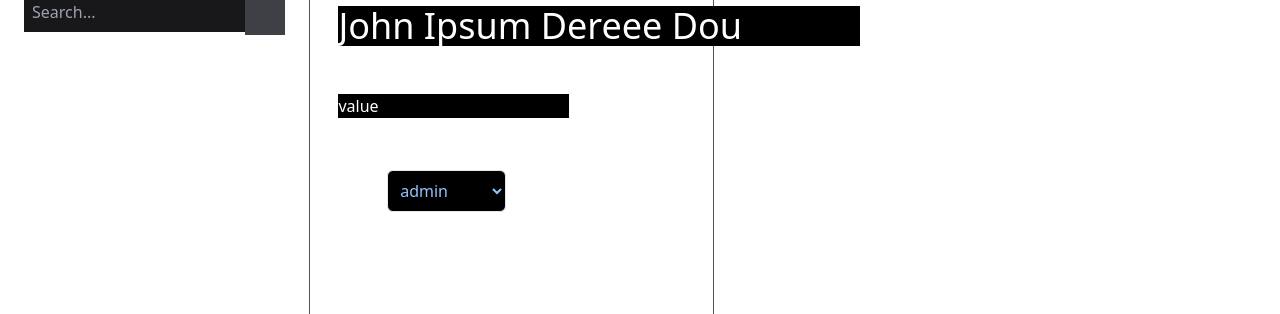
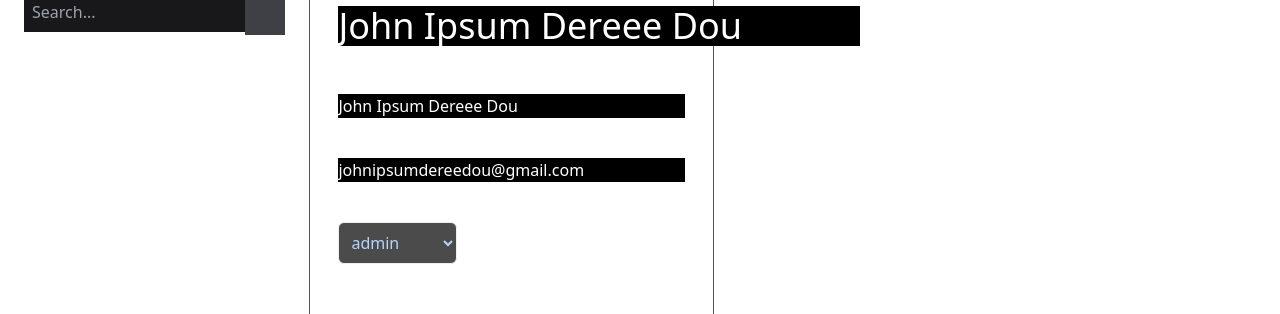
Before and after one commit to gitelam/zmonitor, a SvelteKit app: page /app/view_users in a window 1280 px wide. Shown: the part 140-454 px from the top of the page. Built offline with nearby package versions, Linux system fonts and the light colour scheme; some icons are missing.

Commit message:
Finish edit logic

```diff
--- a/src/lib/app/Navbar.svelte
+++ b/src/lib/app/Navbar.svelte
@@ -267,7 +267,7 @@
                 </a>
 
                 <!-- svelte-ignore a11y-missing-attribute -->
-                <button on:click={()=>go("/app/view_users")}>
+                <button on:click={()=>go("/auth/login")}>
                   <div class="flex item-list space-x-4 hover:bg-zinc-700 rounded-xl">
                     <div
                       class="flex body border-zinc-600 p-2 justify-center items-center h-full space-x-4"
--- a/src/routes/app/view_users/+page.svelte
+++ b/src/routes/app/view_users/+page.svelte
@@ -6,18 +6,40 @@
   import LinePlot from "../../../lib/charts/test/LinePlot.svelte";
   import * as d3 from "d3";
 
+  const user ={
+    "name": "John Ipsum Dereee Dou",
+    "email": "johnipsumdereedou@gmail.com",
+    "role": "admin",
+  };
+
+  let userJson = JSON.parse(JSON.stringify(user));
 
   let isEdit = false;
   let readonly = "readonly";
+  let disabled = "disabled";
 
   function edit(){
     isEdit = !isEdit;
     readonly = "";
+    disabled = "";
+  }
+
+  function noEdit(){
+    isEdit = false;
+    readonly = "readonly";
+    disabled = "disabled";
+  }
+
+  function cancel(){
+    noEdit();
+    userJson = JSON.parse(JSON.stringify(user));
+    console.log(user)
+    console.log(userJson)
   }
 
   function save(){
-    isEdit = !isEdit;
-    readonly = "readonly";
+    noEdit();
+    //send...
   }
 
   function goback(){
@@ -72,7 +94,7 @@
               class="w-full pl-6 focus:bg-slate-700 focus:border-1 focus:border-blue-700 p-2 flex items-center hover:bg-zinc-950 active:bg-zinc-500"
             >
               <div class="icon text-zinc-400">
-                <Icon icon="ph:user" width="24" height="24" />
+                <Icon icon="ph:user" width="24" height="24"  />
               </div>
 
               <div class="flex flex-col w-full items-start mx-4">
@@ -102,55 +124,78 @@
 
 
             <div class="flex flex-col">
-              <div class="flex justify-between">USER INFO
 
-                <button on:click={edit} class="text-blue-400 rounded-full hover:bg-slate-900 p-2">
-                  <Icon icon="material-symbols-light:edit-square-outline-sharp" width="32" height="32"   />
+
+              <div class="flex justify-between">
+                {#if isEdit}
+                EDIT
+                {/if}
+                USER INFO
+
+                <button on:click={edit} class={isEdit?"hidden":"text-blue-400 rounded-full hover:bg-slate-900 p-2"}   >
+                  <Icon icon="material-symbols-light:edit-square-outline-sharp" width="32" height="32"  />
                 </button>
 
               </div>
 
-              <div class="flex ">
-                <input class=" outline-none text-4xl truncate bg-black" {readonly} value="John Ipsum Dereee Dou">
+              <div class="flex">
+                <input class={isEdit? "hidden":"outline-none text-4xl truncate bg-black"} {readonly} value="{userJson.name}" >
               </div>
 
             </div>
 
-            <div>
+            <div class="space-y-4">
 
-                <div>
+              {#each Object.entries(userJson) as [index, value]}
+
                   <div class="flex flex-col">
-                    <div class="font-medium">
-                      field
-                    </div>
 
-                    <div class="font-light">
-                      <input class={isEdit? "p-2 outline-1 rounded-md bg-zinc-800":"decoration-none bg-black focus:none focus-none outline-none"} {readonly} type="text" value="value">
-                    </div>
+                      <div class="font-medium">
+                        {index}
+                      </div>
+
+                      {#if index == "role"}
+                      <div class="flex">
+                        <form>
+                            <select on:select={()=>{console.log(user)}} bind:value={userJson[index]} class="bg-black border rounded-md p-2 text-blue-300 outline-none" {disabled}>
+                                <option value="admin">admin</option>
+                                <option  value="moderator">moderator</option>
+                            </select>
+                        </form>
+                      </div>
+                      {:else}
+                      <div class="font-light">
+                        <input  bind:value={userJson[index]}  class={isEdit? "w-full p-2 outline-1 rounded-md bg-zinc-800" : "w-full decoration-none bg-black focus:none focus-none outline-none"} {readonly} type="text" >
+                      </div>
+                      {/if}
+
                   </div>
-                </div>
+
+                {/each}
+
 
             </div>
 
 
 
-            <div class="py-7 flex items-center space-x-4">
+            <!-- <div class="py-7 flex items-center space-x-4">
               <h2 class="text-white">Role</h2>
               <div class="flex">
                   <form>
-                      <select class="bg-black border rounded-md p-2 text-blue-300">
+                      <select class="bg-black border rounded-md p-2 text-blue-300 outline-none" {disabled}>
                           <option value="admin">admin</option>
                           <option value="user">moderator</option>
                       </select>
                   </form>
               </div>
-            </div>
+            </div> -->
 
 
             {#if isEdit}
+
             <div class="flex justify-around">
               <div class="flex justify-end">
-                <button on:click={()=>{isEdit=false}} class="bg-blue-400 p-2 rounded-md text-white">Cancel</button>
+                <button on:click={cancel} class="bg-red-400 p-2 rounded-md text-white">Cancel</button>
               </div>
                 <div class="flex justify-end">
                   <button on:click={save} class="bg-blue-400 p-2 rounded-md text-white">Save</button>
@@ -167,8 +212,6 @@
 
 
 
-
-
       </div>
   </div>
 </div>
```
